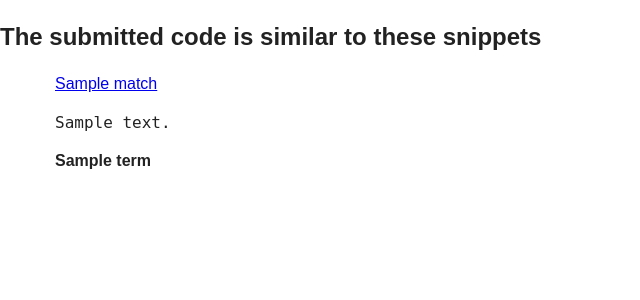
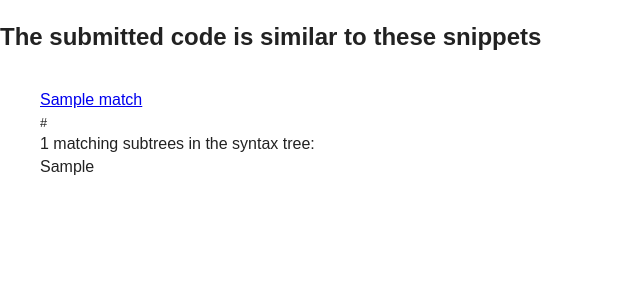
Before and after one commit to matiaslindgren/pasta-analyzer, a Python web app: template src/backend/templates/parsed.html in a window 1280 px wide. Shown: the top 300 px of the page, without its empty margins (0-640 px from the left). Run offline with Jinja, Linux system fonts and the light colour scheme; the template is opened without the code that fills it: most values are stand-ins (such as "Sample title", 1, 10 or a date in 2020).

Commit message:
improve serp style

```diff
--- a/src/backend/indexer.py
+++ b/src/backend/indexer.py
@@ -64,9 +64,10 @@ class Index:
     def get_similar_snippets(self, code):
         similar = []
         for hit in self.get_documents(code):
-            data = {'title': hit['title'], 'url': hit['url'], 'matched': hit.matched_terms()}
+            data = {'title': hit['title'], 'url': hit['url']}
             matched_tokens = set(pair[1] for pair in hit.matched_terms() if pair[0] == 'content')
-            data['content'] = self.highlight_matches(hit['content'], matched_tokens)
+            data['matched_tokens_count'] = len(matched_tokens)
+            data['source_html_highlighted'] = self.highlight_matches(hit['content'], matched_tokens)
             similar.append(data)
         return similar
 
--- a/src/backend/static/css/main.css
+++ b/src/backend/static/css/main.css
@@ -57,10 +57,19 @@ textarea {
    ========================================================================== */
 
 ul li div.result {
-  margin: 15px;
-  margin-bottom: 25px;
+  margin-top: 35px;
+  margin-bottom: 45px;
 }
-
+ul li div.result p {
+  margin-bottom: 0;
+}
+ul li div.result p.result-info {
+  margin-top: 0;
+}
+div.result div.highlight pre {
+  margin-top: 5px;
+  margin-bottom: 5px;
+}
 
 
 
--- a/src/backend/templates/parsed.html
+++ b/src/backend/templates/parsed.html
@@ -19,11 +19,10 @@
   {% for match in similar %}
   <li>
     <div class="result">
-      <a href="{{ match.url }}">{{ match.title }}</a>
-      <pre>{{ match.content|safe }}</pre>
-      {% for term in match.matched %}
-      <b>{{ term }}</b><br>
-  {% endfor %}
+      <p><a href="{{ match.url }}">{{ match.title }}</a></p>
+      <small>{{ match.url }}</small>
+      <p class="result-info">{{ match.matched_tokens_count }} matching subtrees in the syntax tree:</p>
+      {{ match.source_html_highlighted|safe }}
     </div>
   </li>
   {% endfor %}
```
